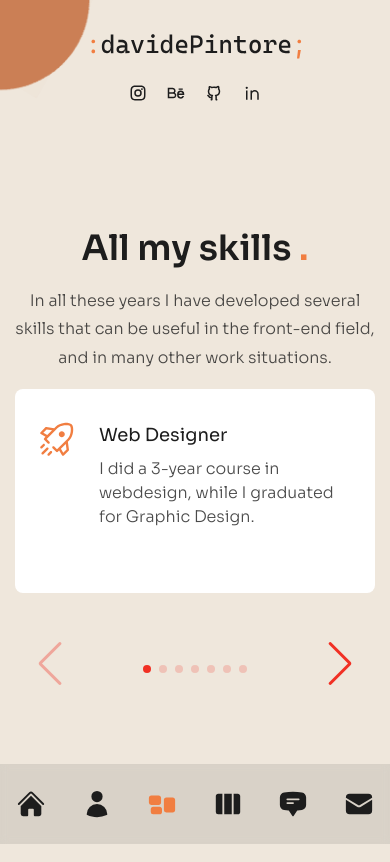
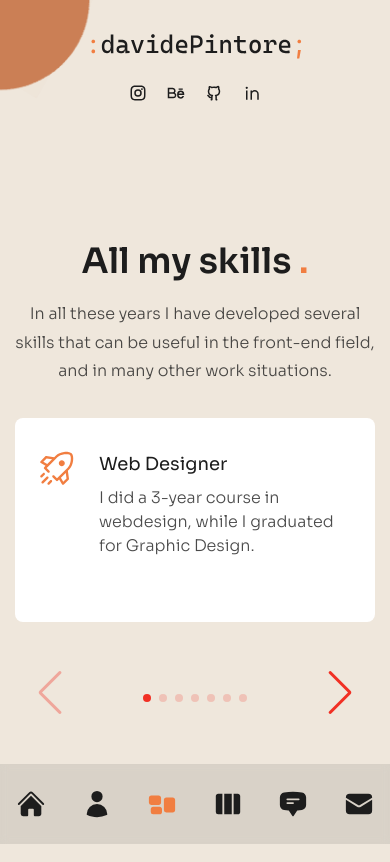
Before and after one commit to DartleDartle/Dartle-portfolio, a Next.js app: page /services in a window 390 px wide. Built offline with nearby package versions, Linux system fonts and the light colour scheme.

Commit message:
Contact section now working and fixed

```diff
--- a/pages/contact/index.js
+++ b/pages/contact/index.js
@@ -60,7 +60,7 @@ const Contact = () => {
             {/* input group */}
             <div className='flex gap-x-6 w-full'>
               <input type='text' value={name} onChange={(e) => setName(e.target.value)} placeholder='name' className='input' required/>
-              <input type='email' value={email} onChange={(e) => setEmail(e.target.value)} placeholder='email' className='input' required/>
+              <input type='email' value={email} onChange={(e) => setEmail(e.target.value)} placeholder='email' className='input' style={{ textTransform: 'none' }} required/>
             </div>
             <textarea value={message} onChange={(e) => setMessage(e.target.value)} placeholder='message' className='textarea' required></textarea>
             <button type="submit" className='btn rounded-full border border-accent/50 max-w-[170px] px-8 transition-all duration-300 flex items-center justify-center overflow-hidden hover:border-accent group'>
--- a/pages/services/index.js
+++ b/pages/services/index.js
@@ -9,17 +9,17 @@ import { fadeIn } from '../../variants';
 
 const Services = () => {
   return (
-    <div className='min-h-screen bg-grey flex items-center'>
+    <div className='min-h-screen bg-grey py-36 xl:pt-0 xl:mt-0 flex items-center'>
       <div className='container mx-auto '>
         <div className='flex flex-col xl:flex-row gap-x-8'>
           {/* text */}
-          <div className='text-center flex xl:w-[30vw] flex-col lg:text-left mt-12 xl:mt-12'>
+          <div className='text-center flex xl:w-[30vw] flex-col lg:text-left mb-4 xl:mb-0'>
             <motion.h2
               variants={fadeIn('up', 0.2)}
               initial='hidden'
               animate='show'
               exit='hidden'
-              className='h2 xl:mt-8 z-20 mt-6'
+              className='h2 xl:mt-8 z-20 mt-24'
             >
               All my skills <span className='text-accent'>.</span>
             </motion.h2>
```
